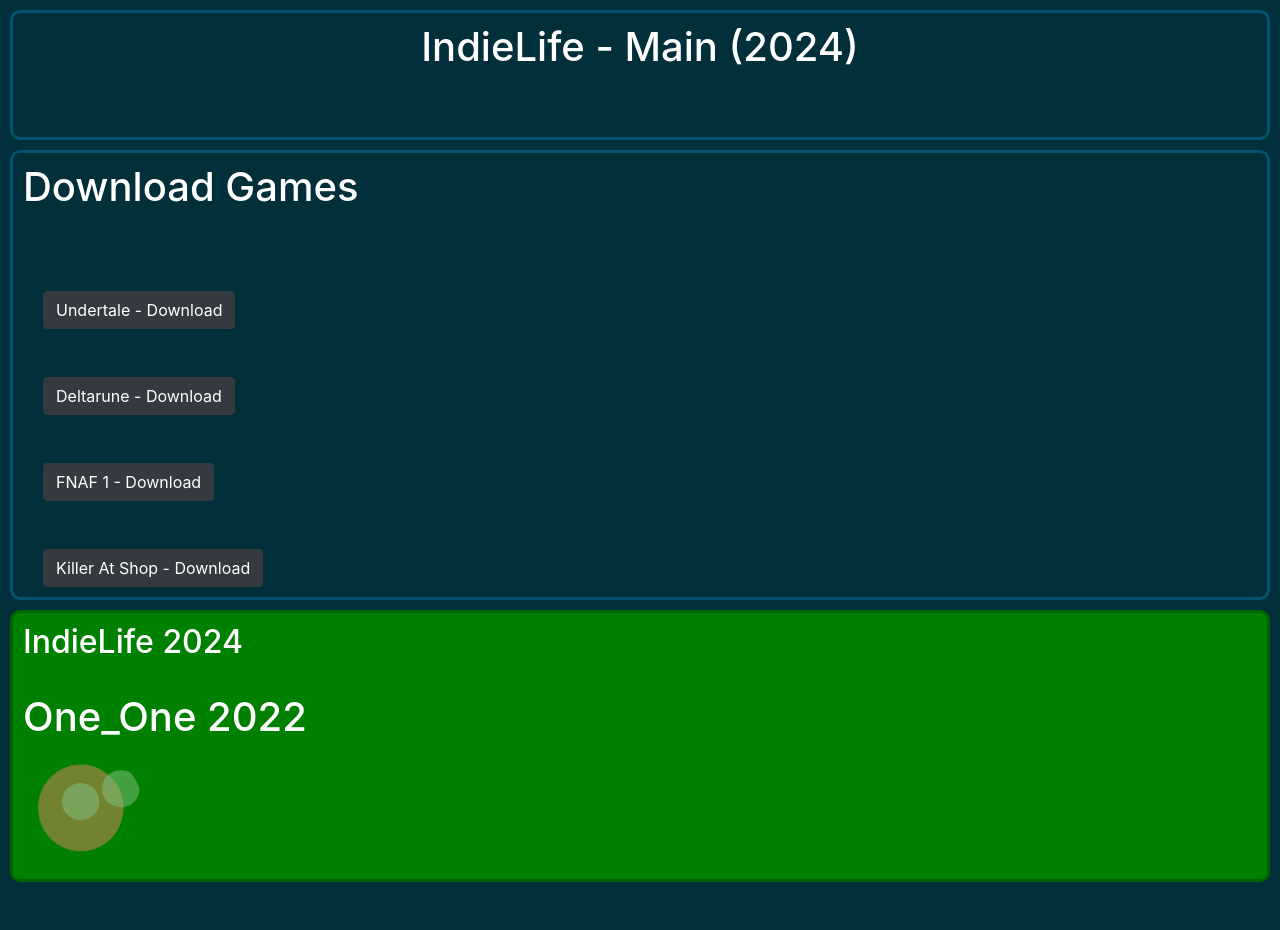
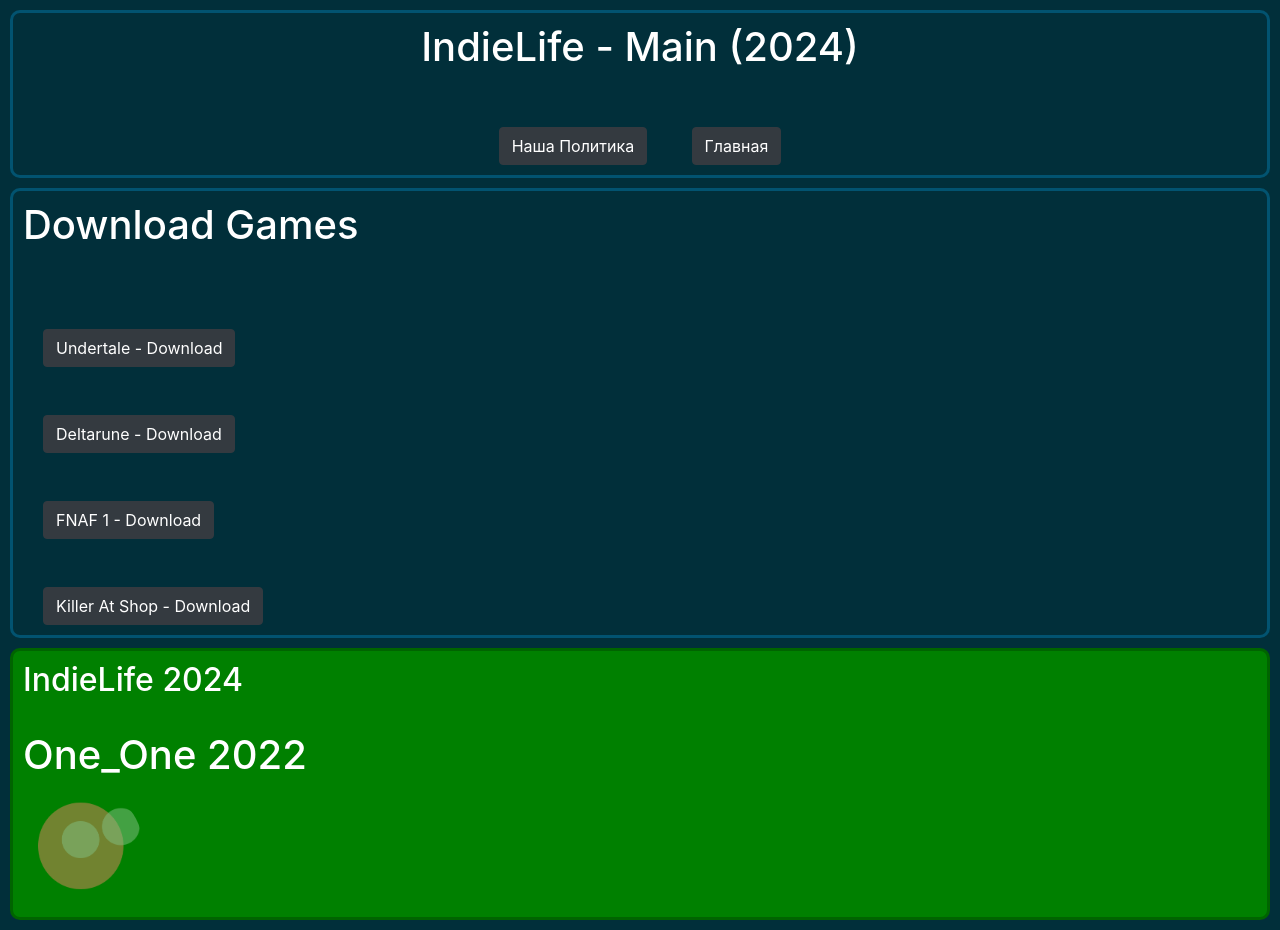
Before and after one commit to hellfalling/GameLife, a plain HTML site: page index.html in a window 1280 px wide. Before the commit the page ends 892 px from the top, so only its background shows below. Drawn offline with nearby package versions, Linux system fonts and the light colour scheme.

Commit message:
Update index.html

```diff
--- a/index.html
+++ b/index.html
@@ -69,6 +69,10 @@ p {
     <center><nav><h1>IndieLife - Main (2024)</h1><br>
 
          <br>
+        <a href="privacypolicy.html">
+    <button type="button" class="btn btn-dark">Наша Политика</button></a>
+          <a href="index.html">
+    <button type="button" class="btn btn-dark">Главная</button></a>
     </nav></center>
      <nav>
     <h1>Download Games</h1>
@@ -111,4 +115,5 @@ p {
 
 
 
+
 </body></html>
```
